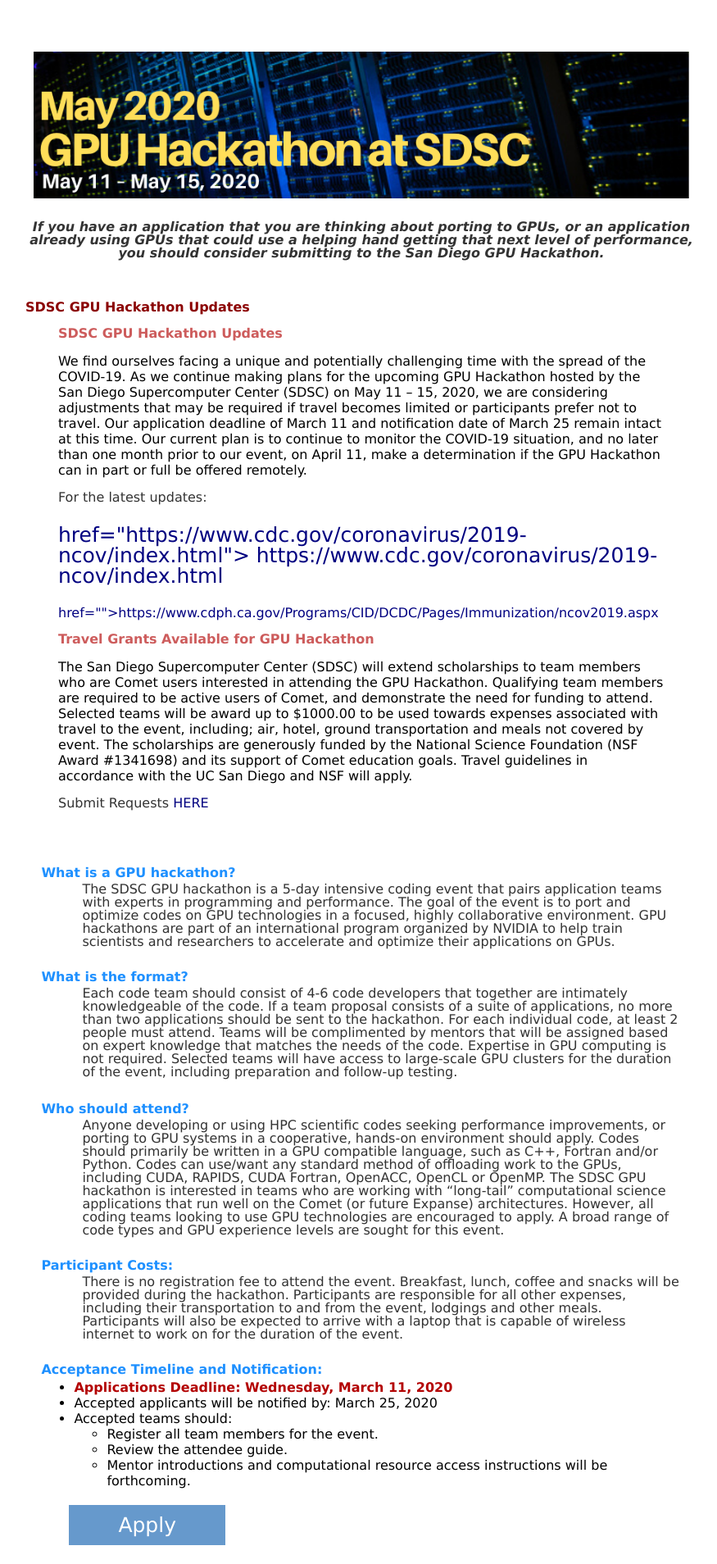
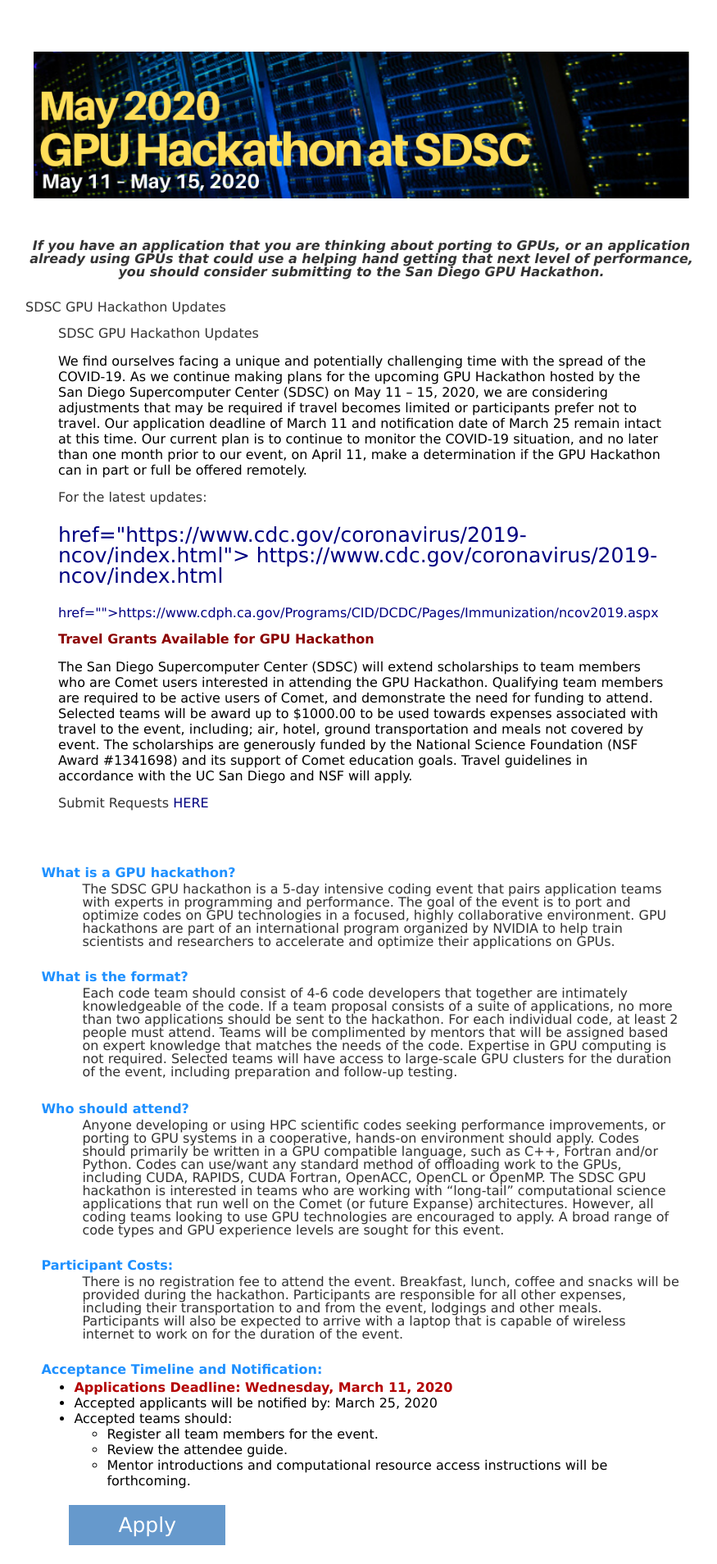
Before and after one commit to sdsc-hpc-training/sdsc-hpc-training.github.io, a Jekyll site: the page built from gpuhackathon/index.html, in a window 1280 px wide. Shown: the top 1908 px of the page at 82% size, without its empty margins (199-1074 px from the left). Built offline with Jekyll 4.4.1, drawn with Linux system fonts in a browser that asks for light colours.

Commit message:
Update index.html

```diff
--- a/gpuhackathon/index.html
+++ b/gpuhackathon/index.html
@@ -7,6 +7,7 @@
 <img src="./images/gpuhackathon_weblogo.v4.png" alt="SDSC GPU Hackathon" width="800px" class="center"/>
 </td></tr>
 <tr><td align='left' valign='top'>&nbsp; </td></tr>
+<tr><td align='left' valign='top'>&nbsp; </td></tr>
 <tr><td align='center' valign='top'>
 <p class="italic"><b>If you have an application that you are thinking about porting to GPUs,
 or an application already using GPUs that could use a helping hand getting
@@ -14,12 +15,11 @@
 San Diego GPU Hackathon.</b></p>
 </td></tr>
 <tr><td align='left' valign='top'>&nbsp; </td></tr>
-<tr><td align='left' valign='top'>&nbsp; </td></tr>
 
 <tr><td align='left' valign='top'>
-<p class="news">SDSC GPU Hackathon Updates</p>
+<p class="sectiontitle">SDSC GPU Hackathon Updates</p>
 <blockquote>
-<p class="newsitem">SDSC GPU Hackathon Updates</p>
+<p class="new">SDSC GPU Hackathon Updates</p>
 We find ourselves facing a unique and potentially challenging time with the spread of the COVID-19.
 As we continue making plans for the upcoming GPU Hackathon hosted by the San Diego Supercomputer Center
 (SDSC) on May 11 – 15, 2020, we are considering adjustments that may be required if travel becomes
@@ -35,7 +35,7 @@
 <a> href="">https://www.cdph.ca.gov/Programs/CID/DCDC/Pages/Immunization/ncov2019.aspx</a>
 </blockquote>
 <blockquote>
-<p class="newsitem">Travel Grants Available for GPU Hackathon</p>
+<p class="news">Travel Grants Available for GPU Hackathon</p>
 The San Diego Supercomputer Center (SDSC) will extend scholarships to team members
 who are Comet users interested in attending the GPU Hackathon.  Qualifying team members
 are required to be active users of Comet, and demonstrate the need for funding to attend.
```
